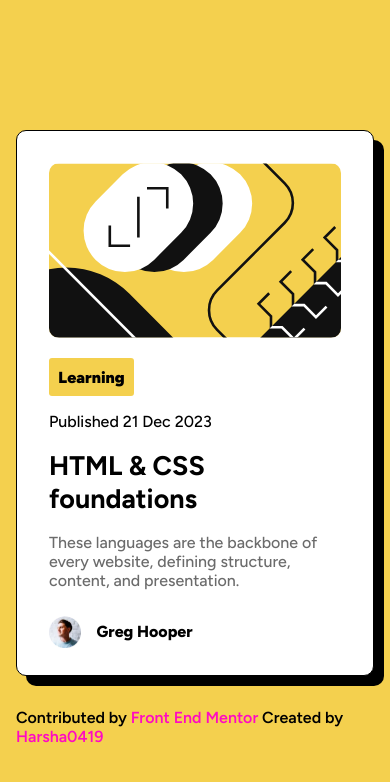
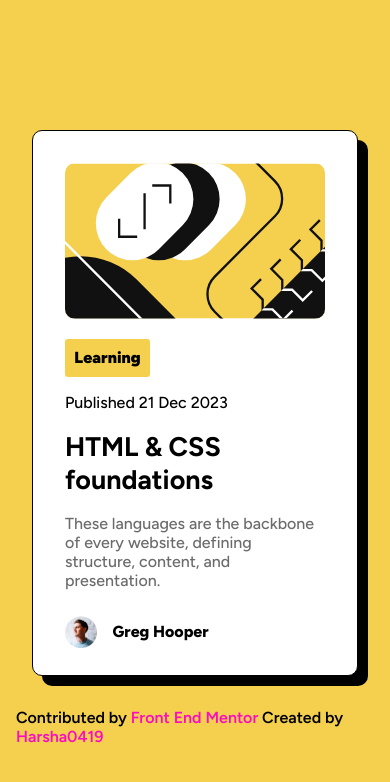
Before and after one commit to Harsha0419/Blog_Preview_card, a plain HTML site: page index.html in a window 390 px wide. Drawn offline with Linux system fonts and the light colour scheme.

Commit message:
Update style.css

```diff
--- a/style.css
+++ b/style.css
@@ -1,3 +1,11 @@
+@media (max-width: 768px) {
+    .card {
+      max-width: 100%;
+      height: 100%;
+      margin: 0 1rem;
+    }
+  }
+
 body{
     background-color: hsl(47, 88%, 63%);
     height: 100vh;
```
